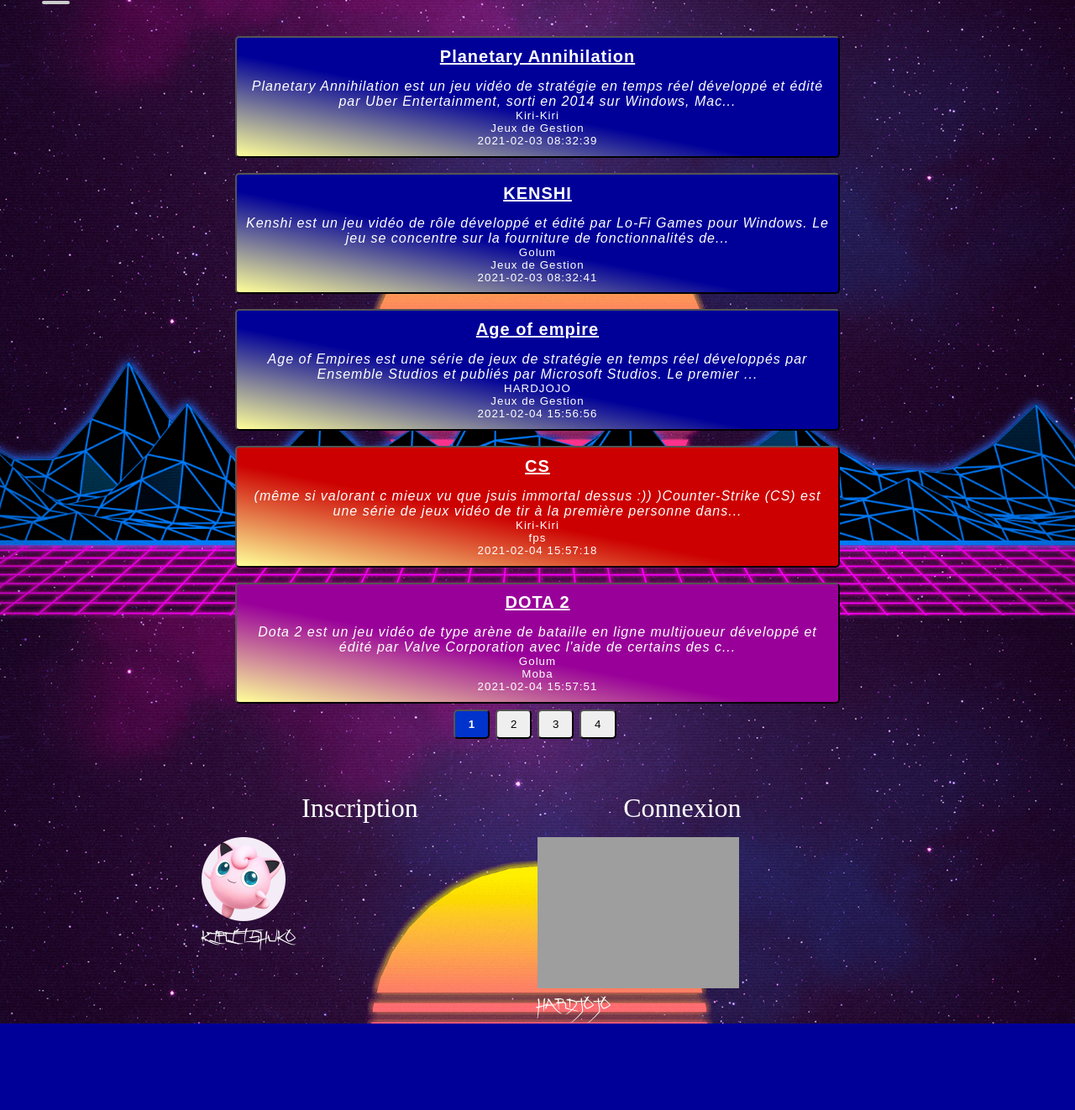
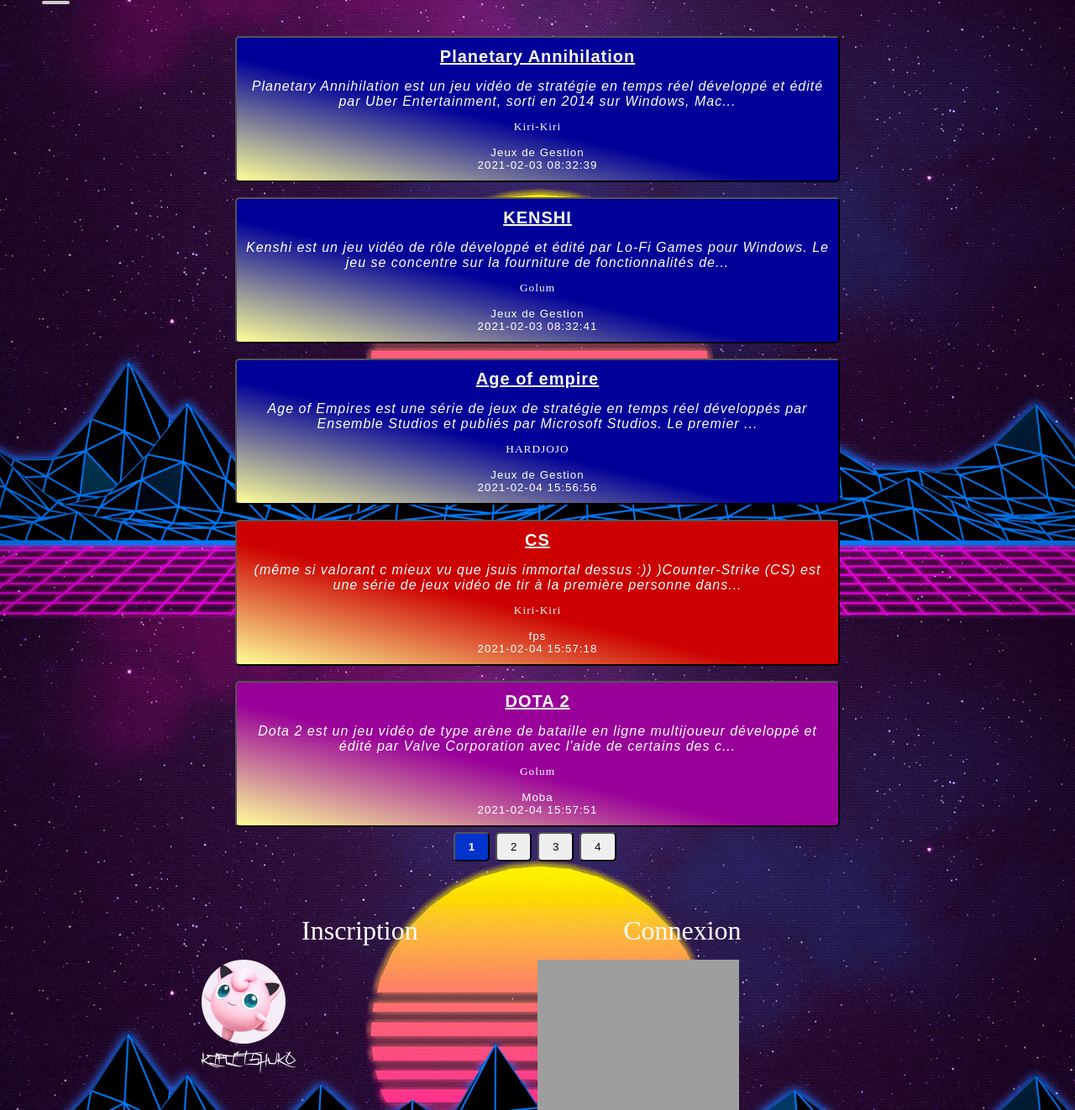
Before and after one commit to joris-verguldezoone/blog, a PHP site: page /view/articles.php in a window 1280 px wide. Shown: the part 67-1389 px from the top of the page at 84% size. Before the commit the page ends 1286 px from the top, so only its background shows below. Run offline with PHP 8.4, Linux system fonts and the light colour scheme; data comes from the database, SQL or seed files in the repository; grey boxes are pictures that could not be loaded.

Commit message:
ajout font

```diff
--- a/css/articles.css
+++ b/css/articles.css
@@ -73,3 +73,9 @@
 button {
     border-radius: 5px;
 }
+
+#pseudo{
+    font-family: "Fipps-Regular.otf";
+    margin-top: 1em;
+    font-size: 1em;
+}
--- a/view/articles.php
+++ b/view/articles.php
@@ -62,10 +62,10 @@
                 $id = $Articles[$i][0];
                 $descriptionLimit = $modelArticleDisplay->descriptionLimit($Articles[$i][2]);
                 echo "<br /><div id='form'><form method='GET' action='article.php'><input type='hidden' name='articleSelected' id='hiddenId' value='".$id."'><button type='submit' id='buttonArticles' style='background:".$Articles[$i][5].";'><h2><u>".$Articles[$i][1]."</h2></u><br />"
-                . "<i style='font-size: 1.2em'>" .$descriptionLimit."</i><br />"
-                .$Articles[$i][3]."<br />"
-                .$Articles[$i][4]."<br />"
-                .$Articles[$i][6]."</button><br /></form></div>";
+                    . "<i style='font-size: 1.2em'>" .$descriptionLimit."</i><br />"
+                    . "<div id='pseudo'>" .$Articles[$i][3]."</div><br />"
+                    .$Articles[$i][4]."<br />"
+                    .$Articles[$i][6]."</button><br /></form></div>";
 
                     break; // ce break permet de garde la structure de 5 par 5
 
```
